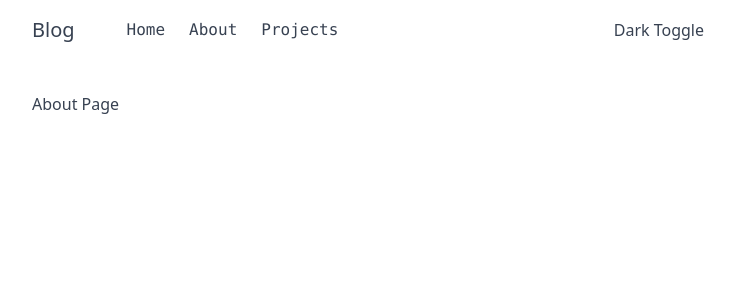
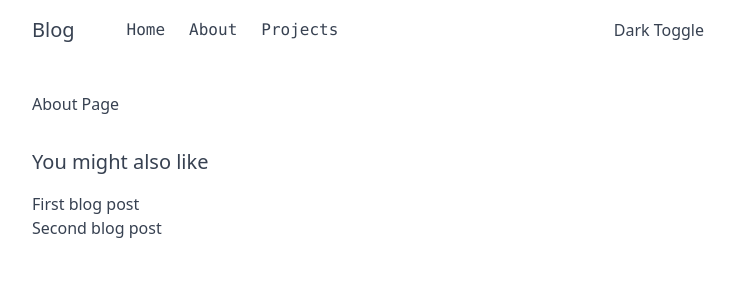
Before and after one commit to ardacoskun/next14-blog, a Next.js app: page /about in a window 1280 px wide. Shown: the top 300 px of the page, without its empty margins (272-1007 px from the left). Built offline with nearby package versions, Linux system fonts and the light colour scheme.

Commit message:
about layout added

```diff
--- /dev/null
+++ b/app/about/layout.jsx
@@ -0,0 +1,16 @@
+const Layout = ({ children }) => {
+  return (
+    <div>
+      <div>{children}</div>
+      <div className="mt-8">
+        <h2 className="mb-4 text-xl">You might also like</h2>
+        <ul>
+          <li>First blog post</li>
+          <li>Second blog post</li>
+        </ul>
+      </div>
+    </div>
+  );
+};
+
+export default Layout;
```
